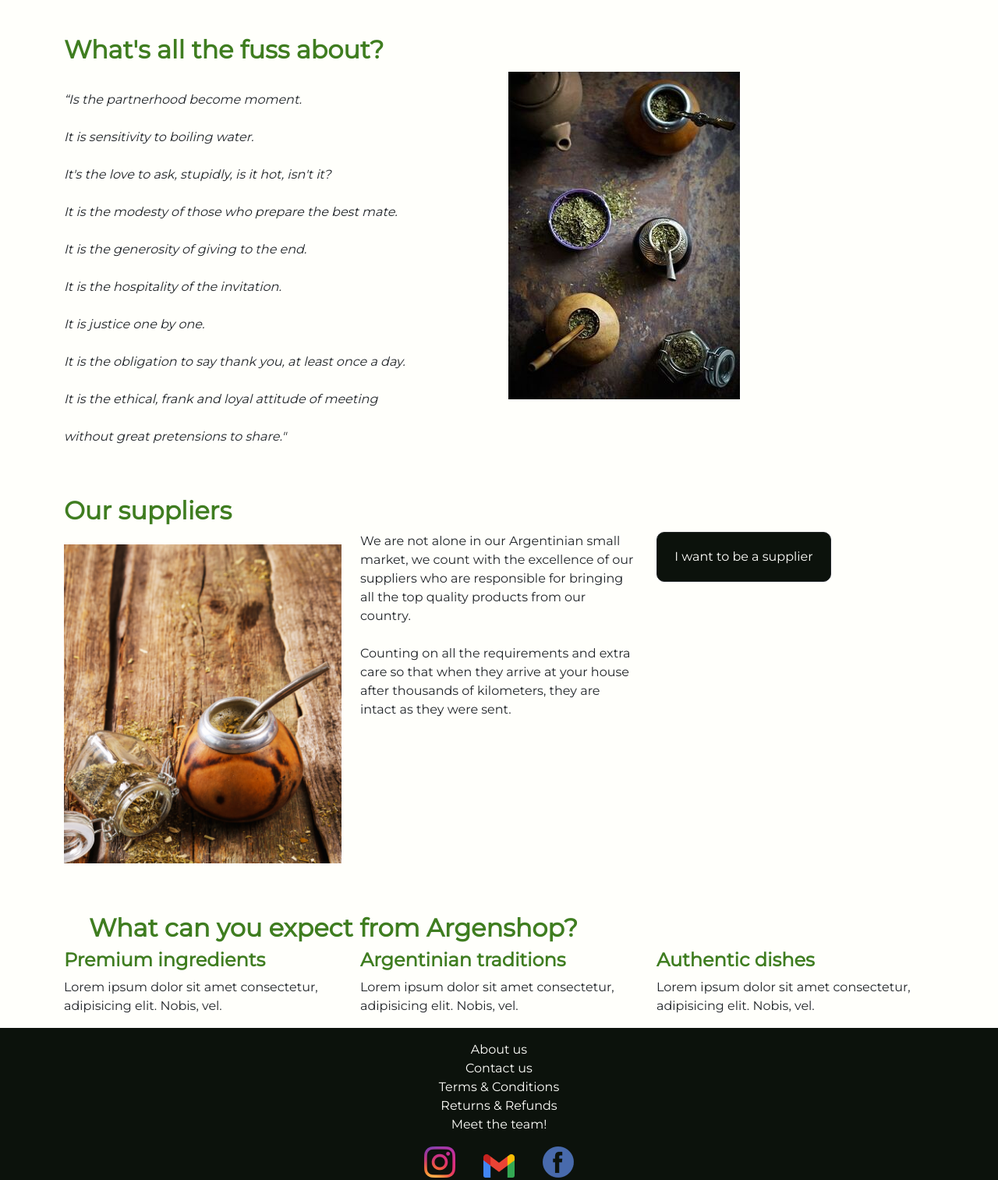
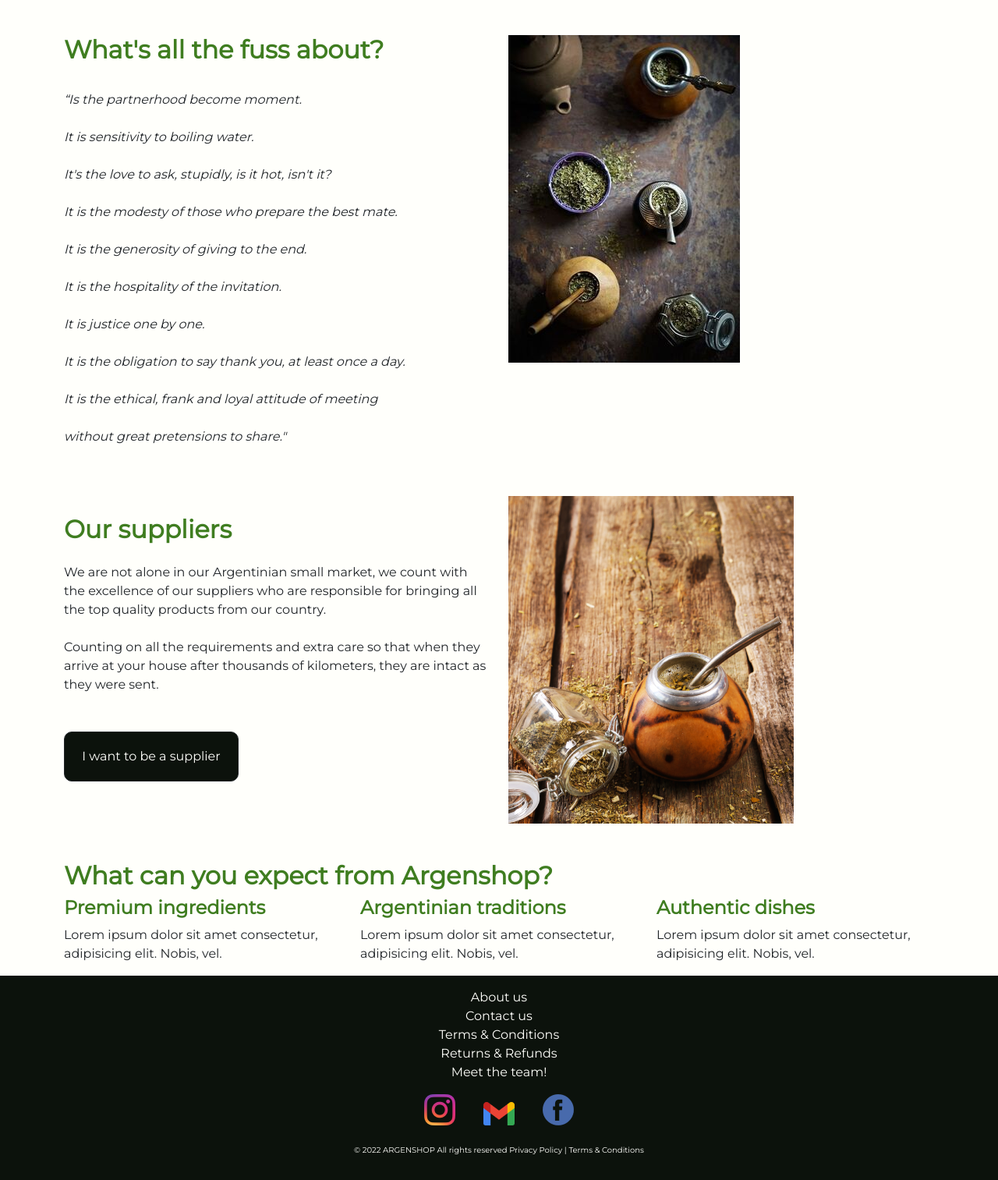
Before and after one commit to camilampicco/camilampicco, a plain HTML site: page index.html in a window 1280 px wide. Shown: the part 695-2208 px from the top of the page at 78% size. Drawn offline with nearby package versions, Linux system fonts and the light colour scheme.

Commit message:
responsive ok

```diff
--- a/index.html
+++ b/index.html
@@ -83,11 +83,11 @@
         </div>
         <!--end of carrousel-->
         <main>
-    <div class="container-fluid first-page">
+
         <div class="container">
             <div class="row">
-                <h2 class="first-title mt-5">What's all the fuss about?</h2>
-                <div class="col">
+                <div class ="col-sm-6 mt-5">
+                    <h2 class="first-title">What's all the fuss about?</h2>
                     <p class="italic">
                         <br> “Is the partnerhood become moment.</br>
                         <br>  It is sensitivity to boiling water. </br>
@@ -99,34 +99,35 @@
                         <br>  It is the obligation to say thank you, at least once a day. </br>
                         <br>  It is the ethical, frank and loyal attitude of meeting </br>
                         <br>  without great pretensions to share."</br>
-                        </p>
+                    </p>
                 </div>
-                <div class="col photomate1">
-                        <img class="img-fluid photomate1" src="img/fotomate.jpg" alt="fotos-de-mates">
+                <div class ="col-sm-6 mt-5 photomate1">
+                    <img class="img-fluid photomate1" src="img/fotomate.jpg" alt="" >
                 </div>
             </div>
-            <div class="row mt-5 mb-5">
-                    <h2 class="first-title">Our suppliers</h2>
-                <div class="col photomate1 mt-3">
-                        <img class="img-fluid mb-3 photomate1" src="img/mate--yerba.png" alt="mate--yerba">
-                </div>
-                <div class="col">
-                    <p>We are not alone in our Argentinian small market,
+
+            <div class="row">
+                <div class ="col-sm-6 mt-5">
+                    <h2 class="first-title mb-4 mt-4">Our suppliers</h2>
+                    <p>
+                        We are not alone in our Argentinian small market,
                         we count with the excellence of our suppliers
                         who are responsible for bringing all the top quality
                         products from our country.<br> <br>
                         Counting on all the requirements and extra care
                         so that when they arrive at your house after thousands
-                        of kilometers, they are intact as they were sent.</p>
+                        of kilometers, they are intact as they were sent.
+                    </p>
+                    <a href="#" class="btn btn-dark primary-dark mt-5">I want to be a supplier</a>
                 </div>
-                <div class="col">
-                    <a href="#" class="btn btn-dark primary-dark">I want to be a supplier</a>
+                <div class ="col-sm-6 mt-5 photomate1">
+                    <img class="img-fluid photomate1" src="img/mate--yerba.png" alt="" >
                 </div>
             </div>
         </div>
-    </div>
-        <div class="container" data-aos="fade-up" data-aos-anchor-placement="top-bottom">
-            <h2>What can you expect from Argenshop?</h2>
+
+        <div class="container mt-5" data-aos="fade-up" data-aos-anchor-placement="top-bottom">
+            <h2 class="first-title">What can you expect from Argenshop?</h2>
             <div class="row">
                 <div class="col order-last">
                     <h4 class="values">Authentic dishes</h4>
```
Also changed, not shown: html/contactus.html (+1 -1 lines), scss/_structure.scss (line endings or trailing spaces).
